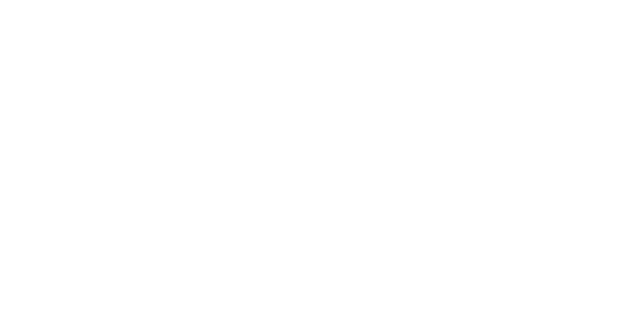
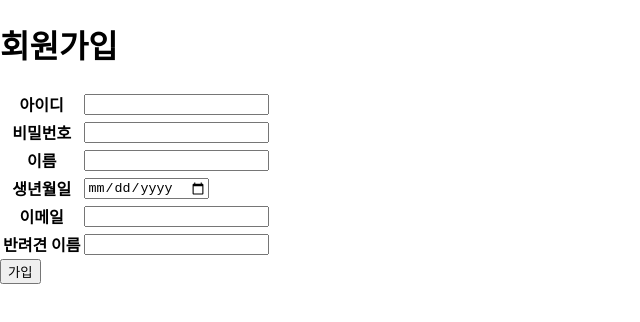
Before and after one commit to smkim11/WithPet-FE, a React (Create React App) app: page /SignUp in a window 1280 px wide. Before the commit this address had no page. Shown: the top 322 px of the page, without its empty margins (0-640 px from the left). Built offline with nearby package versions, Linux system fonts and the light colour scheme; no server answers.

Commit message:
회원가입 페이지 추가

```diff
--- a/src/App.js
+++ b/src/App.js
@@ -5,6 +5,7 @@
 import MainPage from './component/MainPage';
 import SearchPage from './component/SearchPage';
 import Review from './component/Review';
+import SignUp from './component/SignUp';
 
 function App() {
   return (
@@ -13,6 +14,7 @@
 
             <Routes>
                 <Route path='/' element={<Login/>}></Route>
+                <Route path='/SignUp' element={<SignUp/>}></Route>
                 <Route path='/MainPage' element={<MainPage/>}></Route>
                 <Route path='/MyPage/:userId' element={<MyPage/>}></Route>
                 <Route path='/SearchPage' element={<SearchPage/>}></Route>
--- /dev/null
+++ b/src/component/SignUp.js
@@ -0,0 +1,83 @@
+import React, { useEffect, useState } from 'react'
+import { useNavigate } from 'react-router-dom';
+
+export default function SignUp() {
+    const [user,setUser] = useState({});
+    const nav = useNavigate();
+
+    useEffect(()=>{
+        fetch('http://localhost/findSameId/'+user.id,{method: "get"})
+        .then(async (res)=>{
+            // res.text() -> 서버에서 응답하는 문자열
+            const text = await res.text();
+            if(text === 'true'){
+                alert('이미존재하는 아이디입니다.');
+            }else{
+
+            }
+        })
+    },[user.id]);
+
+    function signUp(){
+        fetch('http://localhost/signup',{
+            method:"post", headers:{"Content-Type":"application/json"},
+            body: JSON.stringify({id : user.id, pw : user.pw, name:user.name,
+                                birth:user.birth, email:user.email, petName:user.petName}),
+        }).then((res)=>{
+            if(res.ok){
+                alert('가입성공');
+                nav('/');
+            }else{
+                alert('가입실패');
+            }
+
+        })
+    }
+
+
+
+    return (
+    <div>
+        <h1>회원가입</h1>
+        <table>
+            <tbody>
+                <tr>
+                    <th>아이디</th>
+                    <td><input type="text" name="id" onBlur={(e)=>(setUser({...user,id:e.target.value}))}/></td>
+                </tr>
+            </tbody>
+            <tbody>
+                <tr>
+                    <th>비밀번호</th>
+                    <td><input type="password" onChange={(e)=>(setUser({...user,pw:e.target.value}))}/></td>
+                </tr>
+            </tbody>
+            <tbody>
+                <tr>
+                    <th>이름</th>
+                    <td><input type="text" onChange={(e)=>(setUser({...user,name:e.target.value}))}/></td>
+                </tr>
+            </tbody>
+            <tbody>
+                <tr>
+                    <th>생년월일</th>
+                    <td><input type="date" onChange={(e)=>(setUser({...user,birth:e.target.value}))}/></td>
+                </tr>
+            </tbody>
+            <tbody>
+                <tr>
+                    <th>이메일</th>
+                    <td><input type="text" onChange={(e)=>(setUser({...user,email:e.target.value}))}/></td>
+                </tr>
+            </tbody>
+            <tbody>
+                <tr>
+                    <th>반려견 이름</th>
+                    <td><input type="text" onChange={(e)=>(setUser({...user,petName:e.target.value}))}/></td>
+                </tr>
+            </tbody>
+        </table>
+        <button onClick={signUp}>가입</button>
+    </div>
+    )
+}
```
